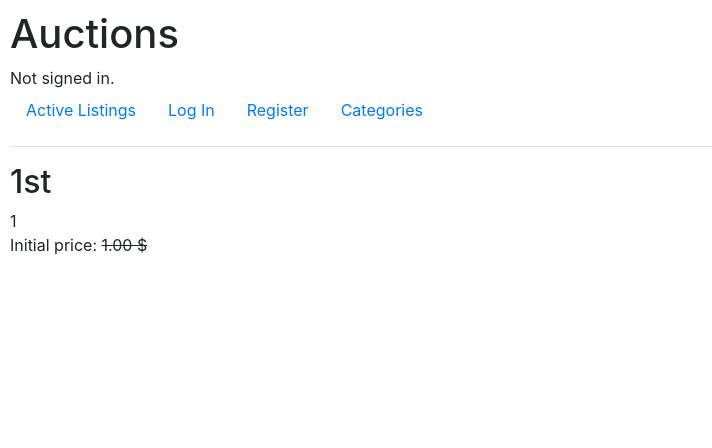
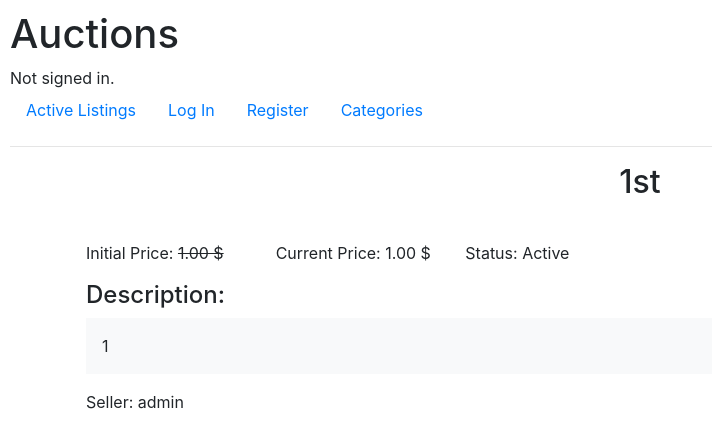
Before and after one commit to DarthEvgenius/e-Bay-proto, a Django app: page /auctions/1 in a window 1280 px wide. Shown: the top 448 px of the page, without its empty margins (0-712 px from the left). Run offline with Django 3.2, Linux system fonts and the light colour scheme; data comes from the database, SQL or seed files in the repository; both versions use the stored data as it was after the commit; parts of the project's set-up code (start-up, migrations or seed data) failed here and were passed over; some libraries are stand-ins or nearby versions.

Commit message:
Some models fixes

```diff
--- a/commerce/auctions/models.py
+++ b/commerce/auctions/models.py
@@ -49,9 +49,12 @@ class Bid(models.Model):
     price = models.DecimalField(max_digits=15, decimal_places=2)
     time = models.DateTimeField(auto_now=True)
 
-    # def __str__(self):
-    #     return f"Listing: {self.listing.title}; User: {self.user}, {self.price}$"
+    def __str__(self):
+        return f"Listing: {self.listing.title}; User: {self.user}, {self.price}$"
 
 class Watchlist(models.Model):
     user = models.ForeignKey(User, on_delete=models.CASCADE, related_name="user_watchlist")
     listing = models.ForeignKey(Listing, on_delete=models.CASCADE)
+
+    def __str__(self):
+        return f"Listing: {self.listing.title}; User: {self.user}$"
--- a/commerce/auctions/templates/auctions/listing.html
+++ b/commerce/auctions/templates/auctions/listing.html
@@ -1,18 +1,58 @@
 {% extends 'auctions/layout.html' %}
 
 {% block body %}
-	<h2>{{ listing.title }}</h2>
-	<div>{{ listing.description }}</div>
-	<div>
-		<p>Initial price: <del>{{ listing.init_price }} $</del></p>
+	<h2 class="text-center">{{ listing.title }}</h2>
+
+	<div class="container p-3">
+
+		<div class="row">
+
+			<!-- All content except image -->
+			<div class="col-8">
+				<!-- Prices -->
+				<div class="row py-3">
+					<div class="col-3">
+						Initial Price: <del>{{ listing.init_price }} $</del>
+					</div>
+					<div class="col-3">
+						Current Price: {{ listing.current_price }} $
+					</div>
+					<div class="col-6">
+						{% if listing.status == True %}
+							Status: Active
+						{% else %}
+							Status: Closed
+						{% endif %}
+
+					</div>
+				</div>
+
+				<!-- Description -->
+				<div class="mb-3">
+					<h4>Description:</h4>
+					<p class="bg-light p-3">
+						{{ listing.description }}
+					</p>
+				</div>
+
+				<!-- Seller -->
+				<div>
+					<p class="fs-5">Seller: {{ listing.seller }}</p>
+				</div>
+			</div>
+
+			<!-- For image -->
+			<div class="col-4"></div>
+		</div>
 	</div>
+
 
 	<!-- Simply view a listing to unauthorized users -->
 
 	<!-- Add "user.is_authenticated" for "Add to watchlist", "Bid", "comments"-->
 
-	<!-- Seller must have an option to close a listing -->
+	<!-- Seller must have an option to close a listing : authorized_user = seller -->
 
-	<!-- Winner must know that he is a winner -->
+	<!-- Winner must know that he is a winner : authorized_user = winner -->
 
 	{% endblock %}
--- a/commerce/auctions/views.py
+++ b/commerce/auctions/views.py
@@ -103,9 +103,12 @@ def new_listing(request):
             # Create, but don't save the new listing instance.
             listing = form.save(commit=False)
 
-            # Fill the missing field ("status" field has defaut, and "winner" will be set when the listing will be closed)
+            # Fill the missing fields ("status" field has defaut, and "winner" will be set when the listing will be closed)
             seller = request.user.username
             listing.seller = User.objects.get(username=seller)
+
+            # When we create a listing init price is the current
+            listing.current_price = form.cleaned_data['init_price']
 
             # Save the new instance.
             listing.save()
```
Also changed, not shown: commerce/db.sqlite3.
